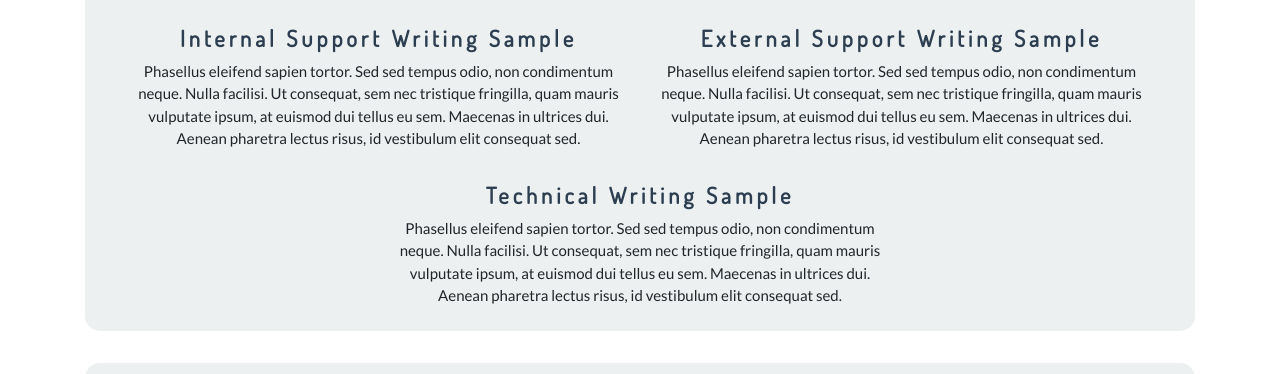
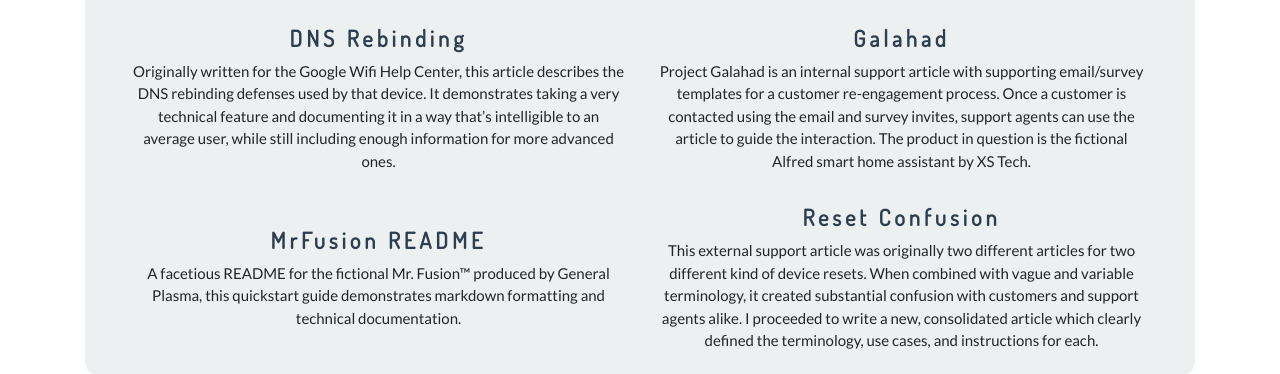
Before and after one commit to KyleEDennis/kyleedennis.github.io, a plain HTML site: page index.html in a window 1280 px wide. Shown: the part 223-597 px from the top of the page. Drawn offline with nearby package versions, Linux system fonts and the light colour scheme.

Commit message:
updated titles and blurbs

```diff
--- a/index.html
+++ b/index.html
@@ -40,29 +40,35 @@
                     <div class = "row">
                         <div class = "col-md-6 text-center align-self-center mt-3">
                             <a href = "internal-process.html">
-                                <h4 class = "dosis-proj text-primary">Internal Support Writing Sample</h4>
+                                <h4 class = "dosis-proj text-primary">DNS Rebinding</h4>
                             </a>
-                            <p>Phasellus eleifend sapien tortor. Sed sed tempus odio, non condimentum neque. Nulla facilisi. Ut consequat, sem nec tristique fringilla, quam mauris vulputate ipsum, at euismod dui tellus eu sem. Maecenas in ultrices dui. Aenean pharetra lectus risus, id vestibulum elit consequat sed.</p>
+                            <p>Originally written for the Google Wifi Help Center, this article describes the DNS rebinding defenses used by that device. It demonstrates taking a very technical feature and documenting it in a way that’s intelligible to an average user, while still including enough information for more advanced ones.</p>
                         </div>
                         <div class = "col-md-6 text-center align-self-center mt-3">
                             <a href = "support.html">
-                                <h4 class = "dosis-proj text-primary">External Support Writing Sample</h4>
+                                <h4 class = "dosis-proj text-primary">Galahad</h4>
                             </a>
-                            <p>Phasellus eleifend sapien tortor. Sed sed tempus odio, non condimentum neque. Nulla facilisi. Ut consequat, sem nec tristique fringilla, quam mauris vulputate ipsum, at euismod dui tellus eu sem. Maecenas in ultrices dui. Aenean pharetra lectus risus, id vestibulum elit consequat sed.</p>
+                                <p>Project Galahad is an internal support article with supporting email/survey templates for a customer re-engagement process. Once a customer is contacted using the email and survey invites, support agents can use the article to guide the interaction. The product in question is the fictional Alfred smart home assistant by XS Tech.</p>
                         </div>
                     </div>
 
                     <!-- Second project row -->
                     <div class = "row"> <!-- py-2 ??-->
-                        <div class = "col-3"></div>
                         <div class = "col-md-6 text-center align-self-center mt-3">
-                            <a href = "technical.html">
-                                <h4 class = "dosis-proj text-primary">Technical Writing Sample</h4>
+                            <a href = "internal-process.html">
+                                <h4 class = "dosis-proj text-primary">MrFusion README</h4>
                             </a>
-                            <p>Phasellus eleifend sapien tortor. Sed sed tempus odio, non condimentum neque. Nulla facilisi. Ut consequat, sem nec tristique fringilla, quam mauris vulputate ipsum, at euismod dui tellus eu sem. Maecenas in ultrices dui. Aenean pharetra lectus risus, id vestibulum elit consequat sed.</p>
+                            <p>A facetious README for the fictional Mr. Fusion™ produced by General Plasma, this quickstart guide demonstrates markdown formatting and technical documentation.</p>
                         </div>
-                        <div class = "col-3"></div>
+                        <div class = "col-md-6 text-center align-self-center mt-3">
+                            <a href = "support.html">
+                                <h4 class = "dosis-proj text-primary">Reset Confusion</h4>
+                            </a>
+                            <p>This external support article was originally two different articles for two different kind of device resets. When combined with vague and variable terminology, it created substantial confusion with customers and support agents alike. I proceeded to write a new, consolidated article which clearly defined the terminology, use cases, and instructions for each.</p>                        </div>
                     </div>
+
+
+
                  </div>
             </div>  <!-- End project jumbotron -->
         </div>
--- a/style.css
+++ b/style.css
@@ -28,3 +28,7 @@ img {
     font-weight: bold;
     letter-spacing: 4px;
 }
+
+a:hover {
+    color: ;
+  }
```
